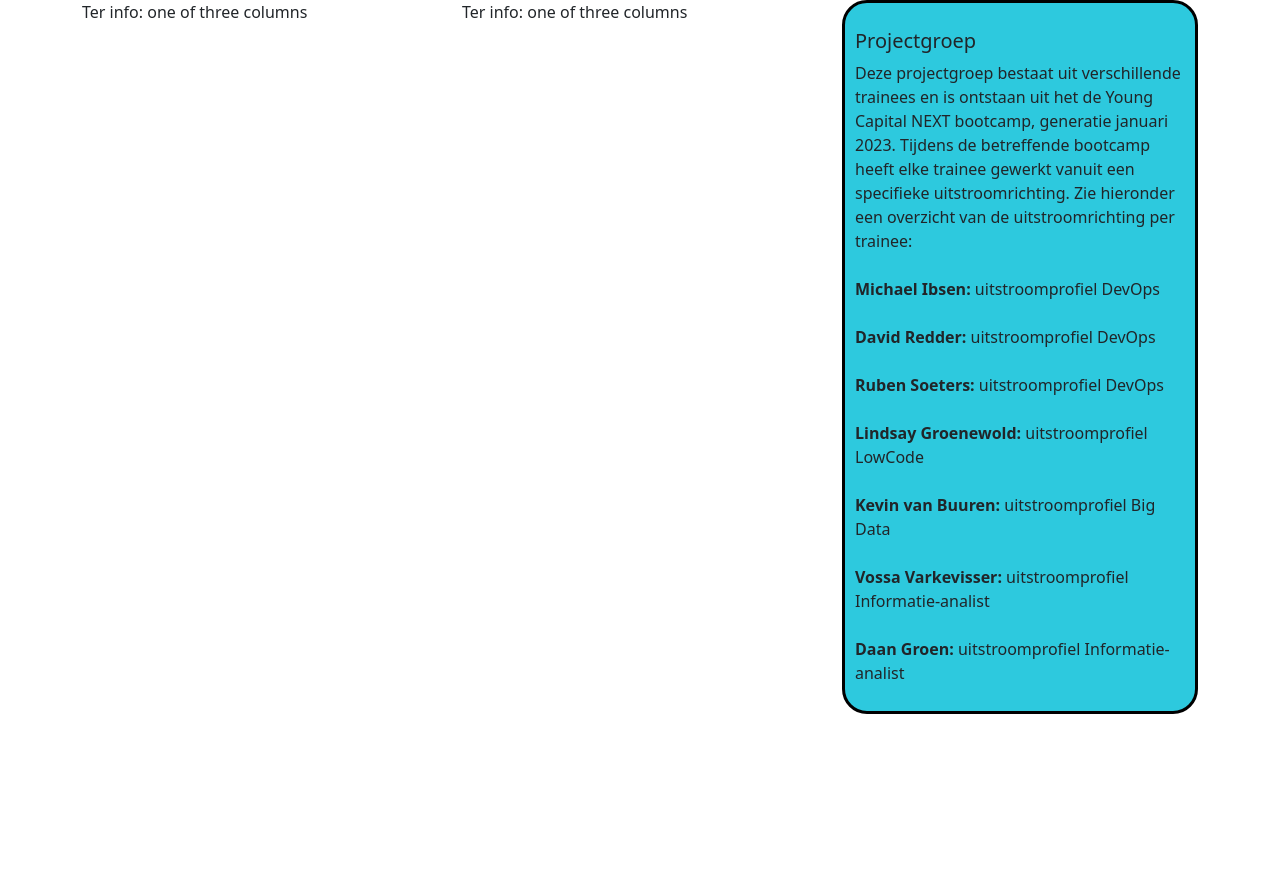
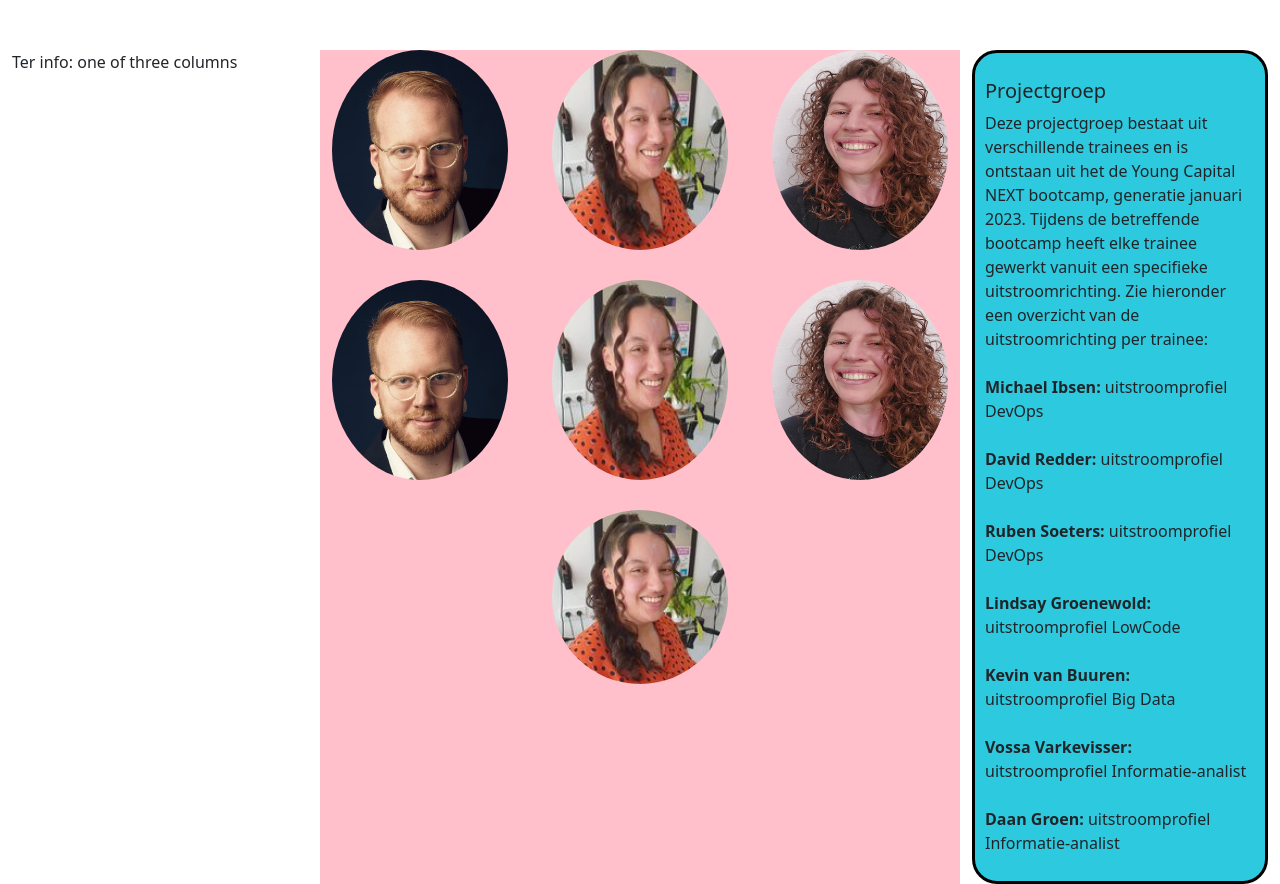
Before and after one commit to MrMibsen/YCGen2301-InteractieveCV, a PHP site: page / in a window 1280 px wide. Before the commit the page ends 714 px from the top, so only its background shows below. Run offline with PHP 8.4, Linux system fonts and the light colour scheme.

Commit message:
ronde foto's op index toegevoegd

```diff
--- a/index.html
+++ b/index.html
@@ -7,19 +7,31 @@
     <title>Hello world!</title>
     <link href="https://cdn.jsdelivr.net/npm/bootstrap@5.3.0-alpha1/dist/css/bootstrap.min.css" rel="stylesheet" integrity="sha384-GLhlTQ8iRABdZLl6O3oVMWSktQOp6b7In1Zl3/Jr59b6EGGoI1aFkw7cmDA6j6gD" crossorigin="anonymous">
     <script src="https://cdn.jsdelivr.net/npm/bootstrap@5.3.0-alpha1/dist/js/bootstrap.bundle.min.js" integrity="sha384-w76AqPfDkMBDXo30jS1Sgez6pr3x5MlQ1ZAGC+nuZB+EYdgRZgiwxhTBTkF7CXvN" crossorigin="anonymous"></script>
-    <link href="index.css" rel="stylesheet" type="text/css">
+    <link href="main.css" rel="stylesheet" type="text/css">
   </head>
   <body>
 
-    <div class="container">
+    <div class="container-fluid">
     <div class="row">
-      <div class="col-lg">
+      <div class="col-lg-3">
         Ter info: one of three columns
       </div>
-      <div class="col-lg">
-        Ter info: one of three columns
+      <div class="col-lg-6" id="middencol">
+        <div class="row">
+          <img src="HeadshotMichael.jpg" class="img-fluid col-lg-4 rounded-circle float-left" alt="" width="2666" height="3081">
+          <img src="Lindsay_Headshot.jpg" class="img-fluid col-lg-4 rounded-circle mx-auto d-block" alt="" width="162" height="160">
+          <img src="fotovossa.JPG" class="img-fluid col-lg-4 rounded-circle float-right" alt="" width="673" height="898">
+        </div>
+        <div class="row">
+          <img src="HeadshotMichael.jpg" class="img-fluid col-lg-4 rounded-circle float-left" alt="" width="2666" height="3081">
+          <img src="Lindsay_Headshot.jpg" class="img-fluid col-lg-4 rounded-circle mx-auto d-block" alt="" width="162" height="160">
+          <img src="fotovossa.JPG" class="img-fluid col-lg-4 rounded-circle float-right" alt="" width="673" height="898">
+        </div>
+        <div class="row">
+          <img src="Lindsay_Headshot.jpg" class="img-fluid col-lg-12 rounded-circle mx-auto d-block" alt="" width="162" height="160">
+        </div>
       </div>
-      <div class="col-lg-4">
+      <div class="col-lg-3">
         <div id="overhetteam">
           <p>
             <h5>Projectgroep</h5>
--- a/index.css
+++ b/main.css
@@ -8,8 +8,18 @@
     border-style: solid;
     border-width: 3px;
     border-color: black;
-    margin-right: auto;
-    margin-left: auto;
+}
 
+.container-fluid {
+    margin-top: 50px;
+}
 
+.rounded-circle {
+    max-width: 200px;
+    max-height: 200px;
+    margin-bottom: 30px;
 }
+
+#middencol {
+    background-color: pink;
+}
```
Also changed, not shown: fotovossa.JPG (added).
